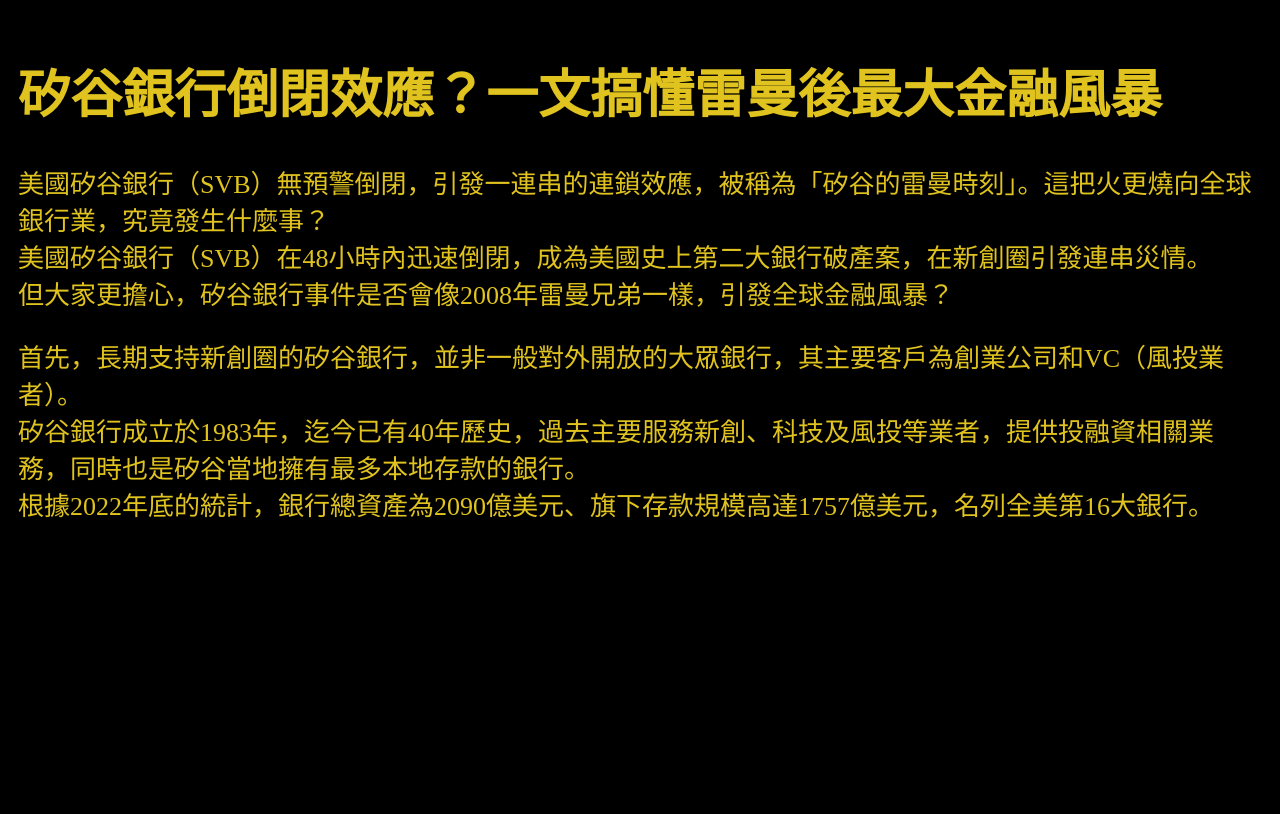
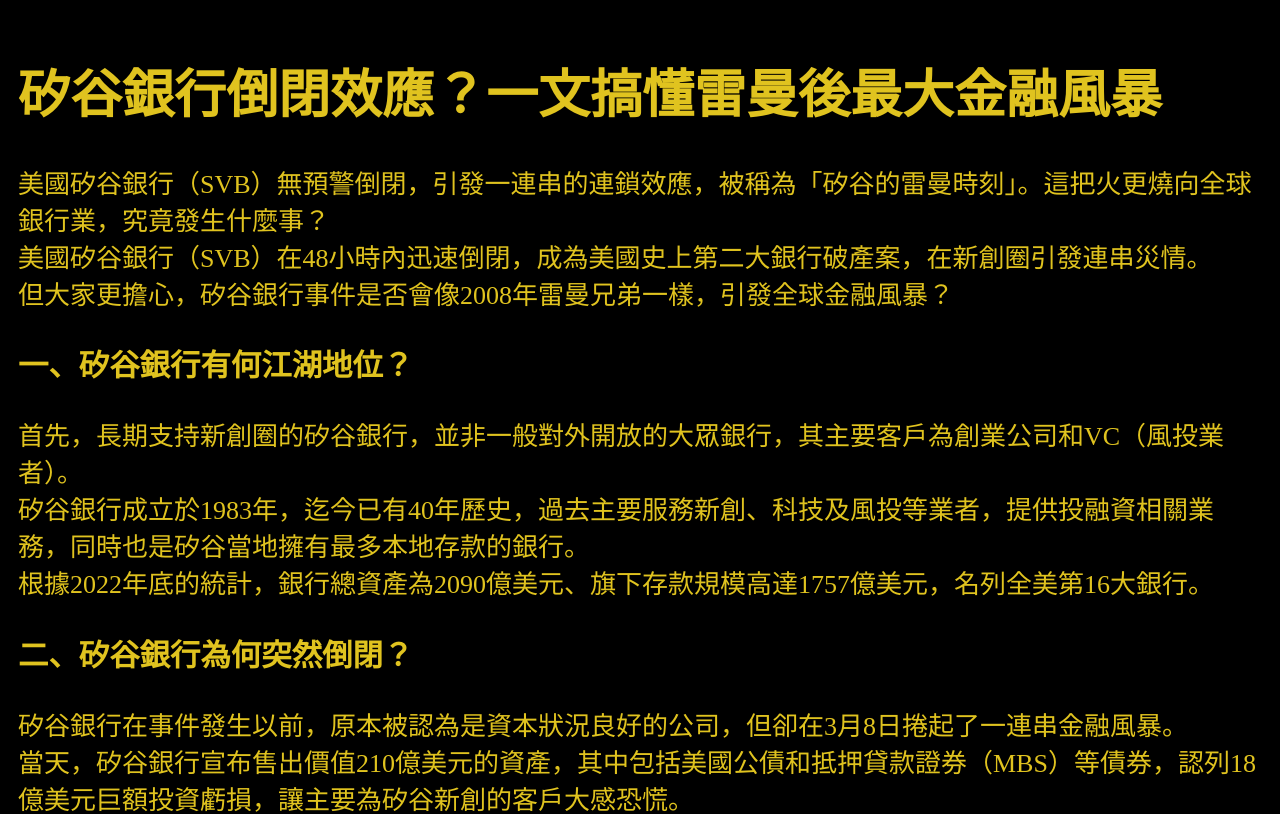
Before and after one commit to together9001/myGitHub, a plain HTML site: page abc.html in a window 1280 px wide. Shown: the top 814 px of the page. Drawn offline with Linux system fonts and the light colour scheme.

Commit message:
分支 issue007 commit上去

```diff
--- a/abc.html
+++ b/abc.html
@@ -24,14 +24,33 @@
         美國矽谷銀行（SVB）在48小時內迅速倒閉，成為美國史上第二大銀行破產案，在新創圈引發連串災情。<br>
 
         但大家更擔心，矽谷銀行事件是否會像2008年雷曼兄弟一樣，引發全球金融風暴？ <br>
-    </p>
-    <h3一、矽谷銀行有何江湖地位？></h3>
+
+    <h3>一、矽谷銀行有何江湖地位？</h3>
 
     首先，長期支持新創圈的矽谷銀行，並非一般對外開放的大眾銀行，其主要客戶為創業公司和VC（風投業者）。<br>
 
     矽谷銀行成立於1983年，迄今已有40年歷史，過去主要服務新創、科技及風投等業者，提供投融資相關業務，同時也是矽谷當地擁有最多本地存款的銀行。<br>
 
     根據2022年底的統計，銀行總資產為2090億美元、旗下存款規模高達1757億美元，名列全美第16大銀行。
+
+
+
+
+    <h3>二、矽谷銀行為何突然倒閉？</h3>
+    矽谷銀行在事件發生以前，原本被認為是資本狀況良好的公司，但卻在3月8日捲起了一連串金融風暴。<br>
+
+    當天，矽谷銀行宣布售出價值210億美元的資產，其中包括美國公債和抵押貸款證券（MBS）等債券，認列18億美元巨額投資虧損，讓主要為矽谷新創的客戶大感恐慌。
+    <br>
+    另外，矽谷銀行也宣布將增資22.5億美元，用來改善資產負債表，這樣的大動作也引發市場恐慌，造成矽谷銀行大量擠兌。光3月9日一天，就被擠兌420億美元，佔該銀行整體存款的3分之一，恐慌蔓延後，也讓增資計畫宣告失敗。<br>
+
+    綜觀其倒閉原因，起因在於矽谷新創過去一年遭遇逆風、募資不順，所以因資金需求而大量提款，導致矽谷銀行短時間內沒有大量現金因應擠兌。
+
+
+
+
+
+
+
     <p>
 
     </p>
```
